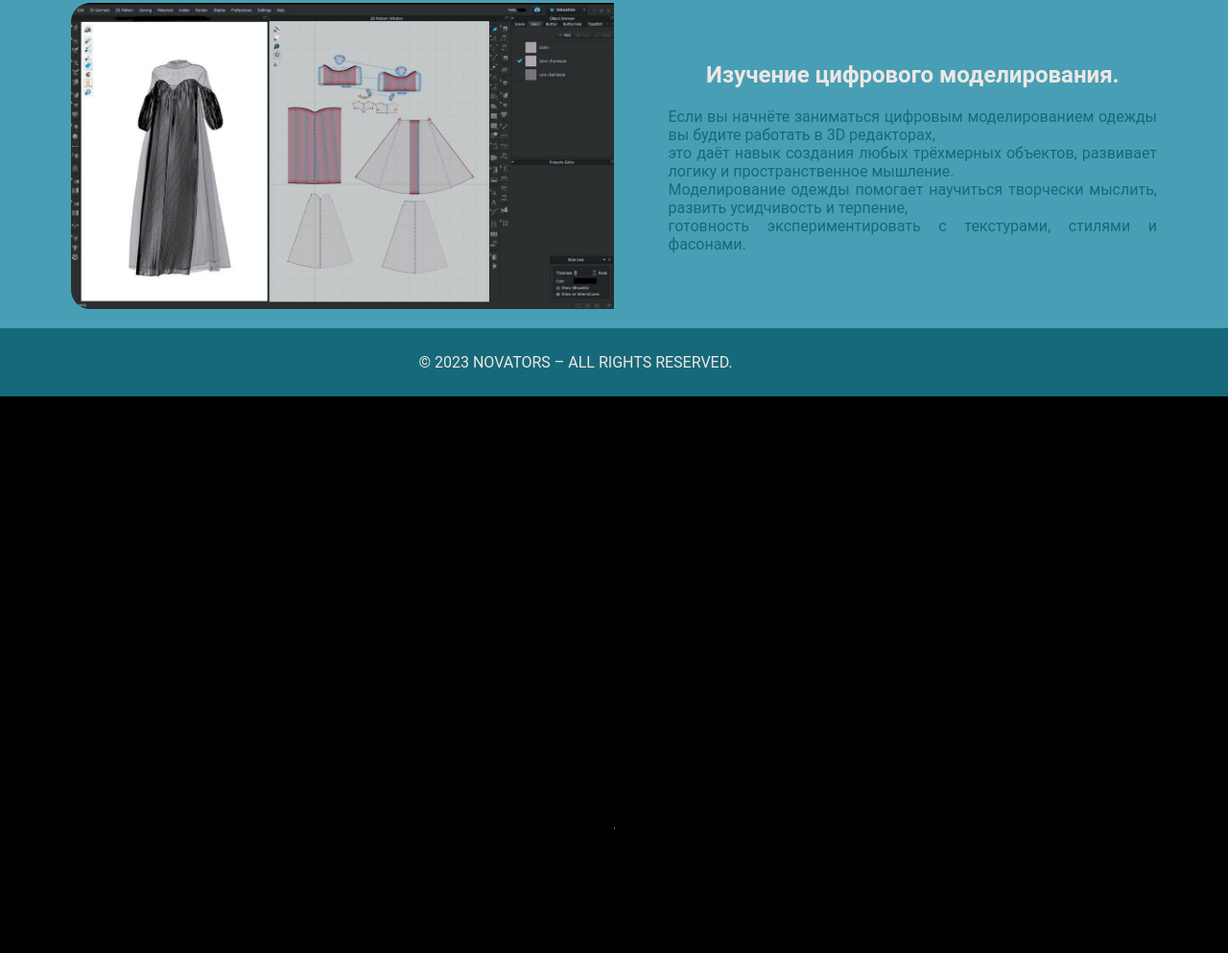
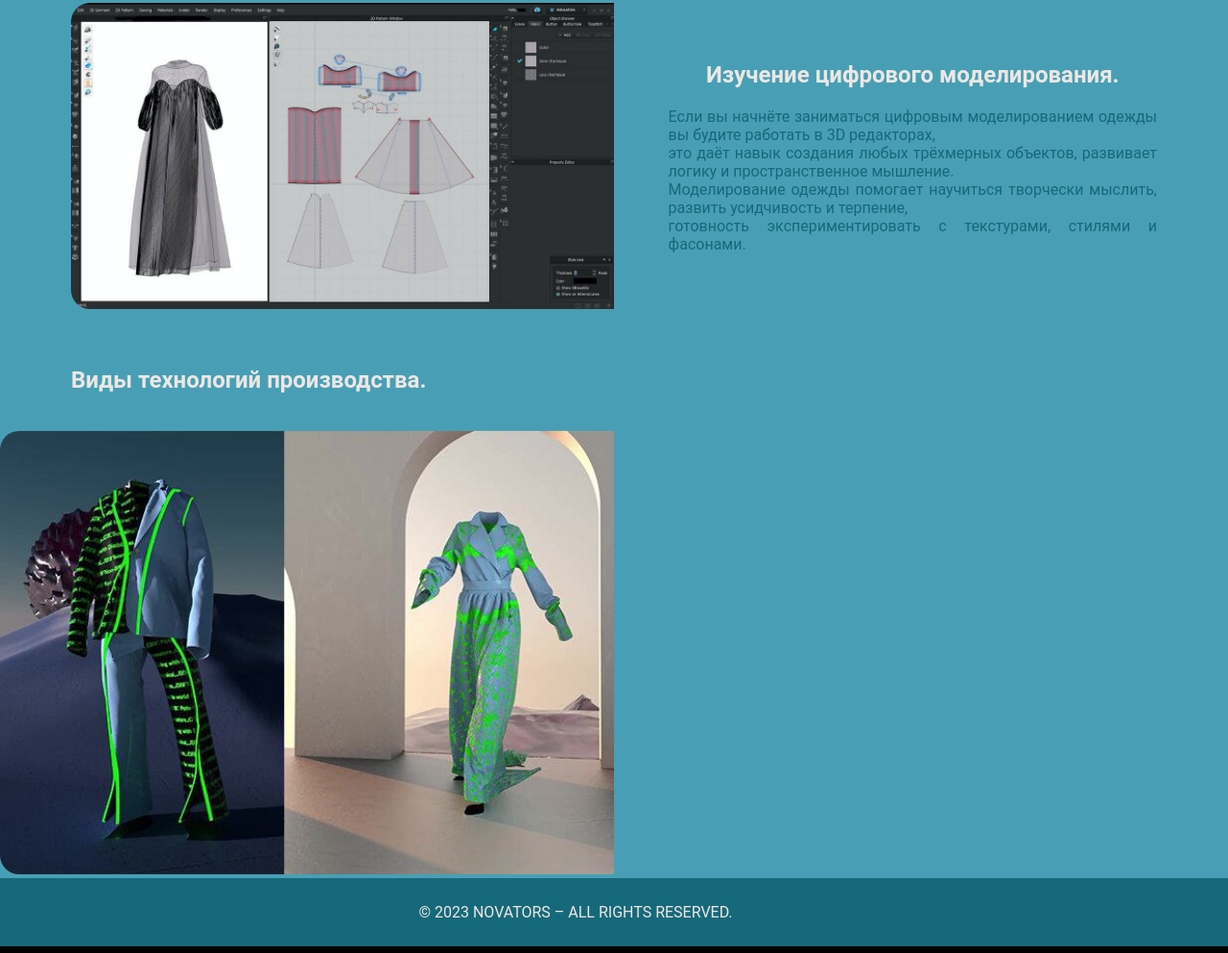
Before and after one commit to NTONovators/NTONovators.github.io, a website built with Vite: page index.html in a window 1280 px wide. Shown: the part 1804-2797 px from the top of the page at 96% size. Built offline with nearby package versions, Linux system fonts and the light colour scheme.

Commit message:
index.html

```diff
--- a/index.html
+++ b/index.html
@@ -241,18 +241,11 @@ nav a:active{
       <img src="https://raw.githubusercontent.com/NTONovators/NTONovators.github.io/master/image4.png" alt="Image 3" class="left-image">
     </div>
   </section>
-      </div>
-    </div>
-  <nav>
-    <a href="#n1">Что это такое</a>
-    <a href="#n2">Зачем это</a>
-    <a href="#n3">Польза</a>
-    <a href="#n4">Виды</a>
-    <a href="#n5">Изучение</a>
-  </nav>
-  </head>
-  <body>
-    <script type="module">
+<section id="n6">
+    <div class="text-block">
+      <div class="text-content">
+        <h2>Виды технологий производства.</h2>
+	    <script type="module">
       import * as THREE from 'three';
       import { OBJLoader } from 'three/addons/loaders/OBJLoader.js';
 
@@ -300,6 +293,20 @@ nav a:active{
      </div>
 
     </script>
+      </div>
+      <img src="https://raw.githubusercontent.com/NTONovators/NTONovators.github.io/master/image3.png" alt="Image 3" class="left-image">
+    </div>
+      </div>
+    </div>
+  <nav>
+    <a href="#n1">Что это такое</a>
+    <a href="#n2">Зачем это</a>
+    <a href="#n3">Польза</a>
+    <a href="#n4">Виды</a>
+    <a href="#n5">Изучение</a>
+  </nav>
+  </head>
+  <body>
         <div class="footer">
             <p class="par1">&copy; 2023 NOVATORS – ALL RIGHTS RESERVED.</p>
         </div>
```
